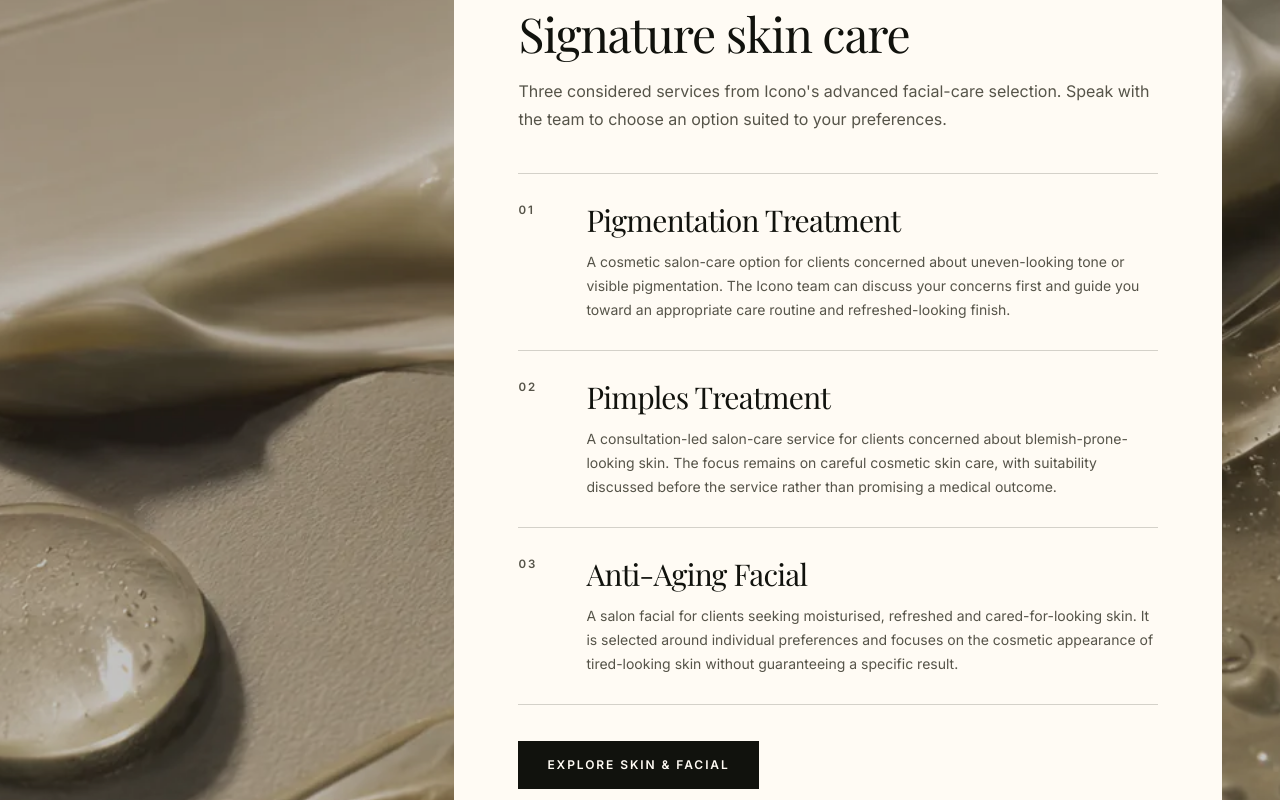
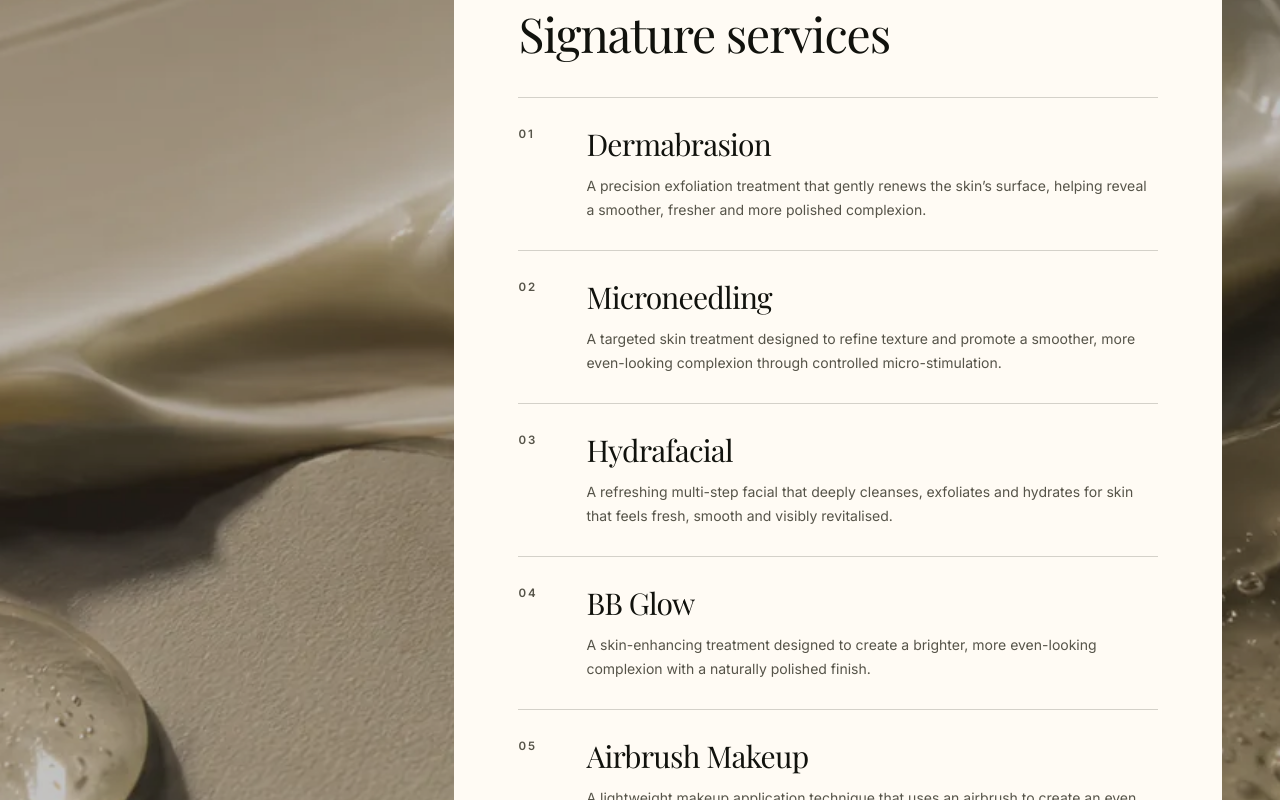
Before and after one commit to 007-Akira/icono, a Next.js app: page / in a window 1280 px wide. Shown: the part 3860-4660 px from the top of the page. Built offline with nearby package versions, Linux system fonts and the light colour scheme; no server answers.

Commit message:
update featured services

```diff
--- a/components/home/FeaturedTreatment.tsx
+++ b/components/home/FeaturedTreatment.tsx
@@ -5,19 +5,29 @@ import { SectionLabel } from "@/components/shared/SectionLabel";
 
 const featuredServices = [
   {
-    name: "Pigmentation Treatment",
+    name: "Dermabrasion",
     description:
-      "A cosmetic salon-care option for clients concerned about uneven-looking tone or visible pigmentation. The Icono team can discuss your concerns first and guide you toward an appropriate care routine and refreshed-looking finish.",
+      "A precision exfoliation treatment that gently renews the skin’s surface, helping reveal a smoother, fresher and more polished complexion.",
   },
   {
-    name: "Pimples Treatment",
+    name: "Microneedling",
     description:
-      "A consultation-led salon-care service for clients concerned about blemish-prone-looking skin. The focus remains on careful cosmetic skin care, with suitability discussed before the service rather than promising a medical outcome.",
+      "A targeted skin treatment designed to refine texture and promote a smoother, more even-looking complexion through controlled micro-stimulation.",
   },
   {
-    name: "Anti-Aging Facial",
+    name: "Hydrafacial",
     description:
-      "A salon facial for clients seeking moisturised, refreshed and cared-for-looking skin. It is selected around individual preferences and focuses on the cosmetic appearance of tired-looking skin without guaranteeing a specific result.",
+      "A refreshing multi-step facial that deeply cleanses, exfoliates and hydrates for skin that feels fresh, smooth and visibly revitalised.",
+  },
+  {
+    name: "BB Glow",
+    description:
+      "A skin-enhancing treatment designed to create a brighter, more even-looking complexion with a naturally polished finish.",
+  },
+  {
+    name: "Airbrush Makeup",
+    description:
+      "A lightweight makeup application technique that uses an airbrush to create an even, polished finish for occasions where a refined makeup look is desired.",
   },
 ] as const;
 
@@ -35,20 +45,26 @@ export function FeaturedTreatment() {
       <div className="page-shell relative">
         <div className="ml-auto max-w-3xl bg-floral p-8 sm:p-14 md:p-16">
           <SectionLabel>Featured Services</SectionLabel>
-          <h2 className="display mt-4 text-4xl sm:text-5xl">Signature skin care</h2>
-          <p className="mt-5 max-w-2xl leading-7 text-olive">
-            Three considered services from Icono&apos;s advanced facial-care selection. Speak with
-            the team to choose an option suited to your preferences.
-          </p>
+
+          <h2 className="display mt-4 text-4xl sm:text-5xl">
+            Signature services
+          </h2>
+
           <div className="mt-10 border-t border-olive/25">
             {featuredServices.map((service, index) => (
               <article
                 key={service.name}
                 className="grid gap-3 border-b border-olive/25 py-7 sm:grid-cols-[3rem_1fr] sm:gap-5"
               >
-                <p className="eyebrow text-olive">{String(index + 1).padStart(2, "0")}</p>
+                <p className="eyebrow text-olive">
+                  {String(index + 1).padStart(2, "0")}
+                </p>
+
                 <div>
-                  <h3 className="display text-2xl sm:text-3xl">{service.name}</h3>
+                  <h3 className="display text-2xl sm:text-3xl">
+                    {service.name}
+                  </h3>
+
                   <p className="mt-3 max-w-xl text-sm leading-6 text-olive">
                     {service.description}
                   </p>
@@ -56,6 +72,7 @@ export function FeaturedTreatment() {
               </article>
             ))}
           </div>
+
           <CTAButton href="/services/skin-facial" className="mt-9">
             Explore Skin &amp; Facial
           </CTAButton>
```
